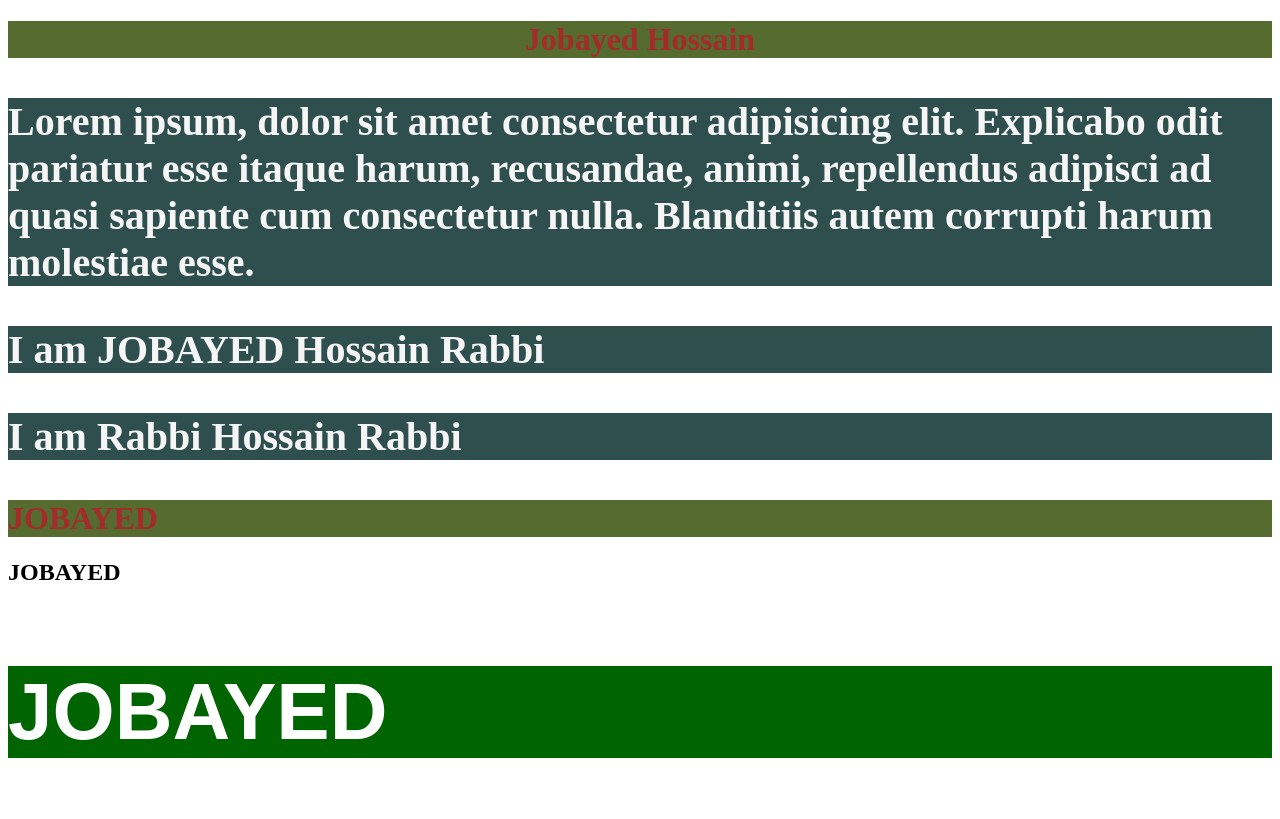
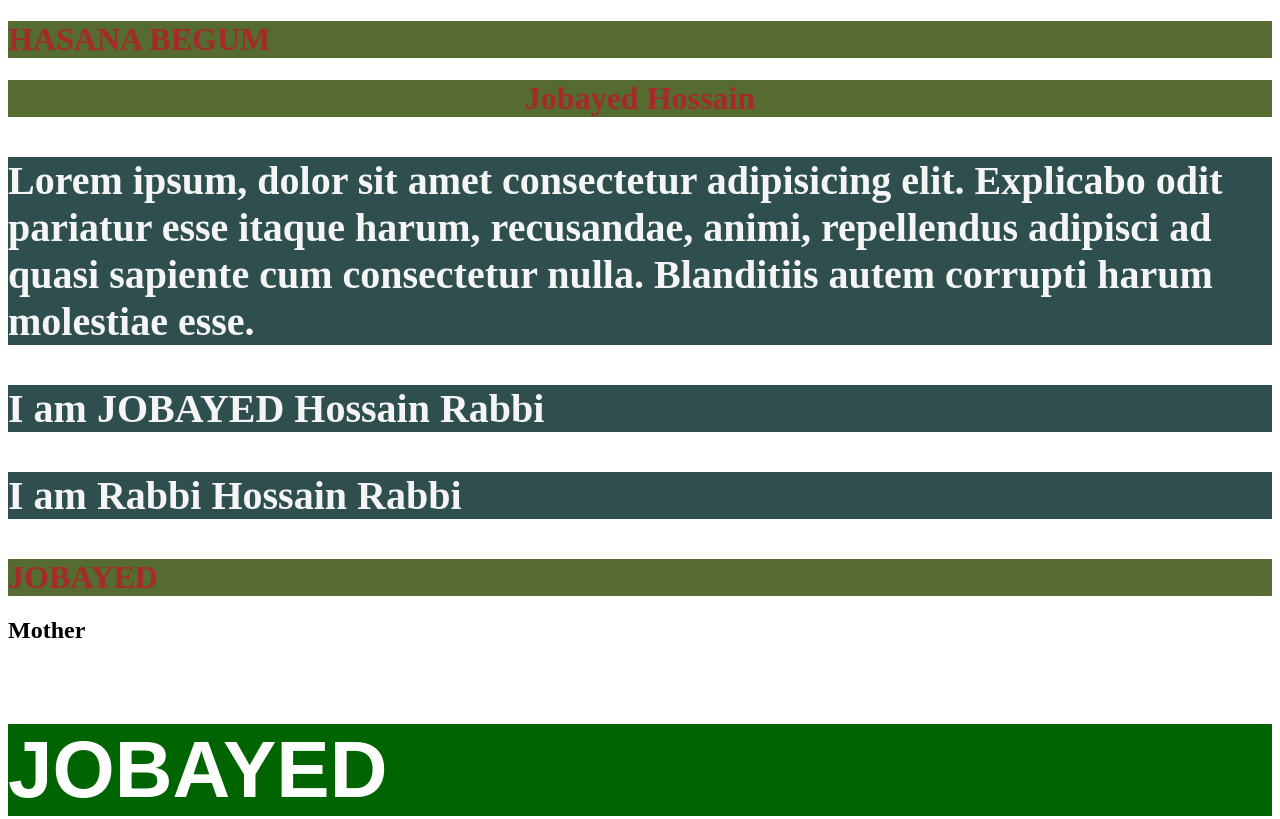
Before and after one commit to jobayed80/milestone1, a plain HTML site: page index.html in a window 1280 px wide. Shown: the top 819 px of the page. Drawn offline with Linux system fonts and the light colour scheme.

Commit message:
Adding Second Brach Code Update

```diff
--- a/index.html
+++ b/index.html
@@ -10,6 +10,8 @@
     <link rel="stylesheet" href="style.css">
 </head>
 <body>
+
+    <h1>HASANA BEGUM</h1>
 
     <h1 style="text-align: center;">Jobayed Hossain</h1>
     <!-- Paragraph -->
@@ -31,7 +33,7 @@
 
 
      <h1>JOBAYED</h1>
-     <h2>JOBAYED</h2>
+     <h2>Mother</h2>
      <h3 class="friend">JOBAYED</h3>
      <h4>JOBAYED</h4>
      <h5>JOBAYED</h5>
```
